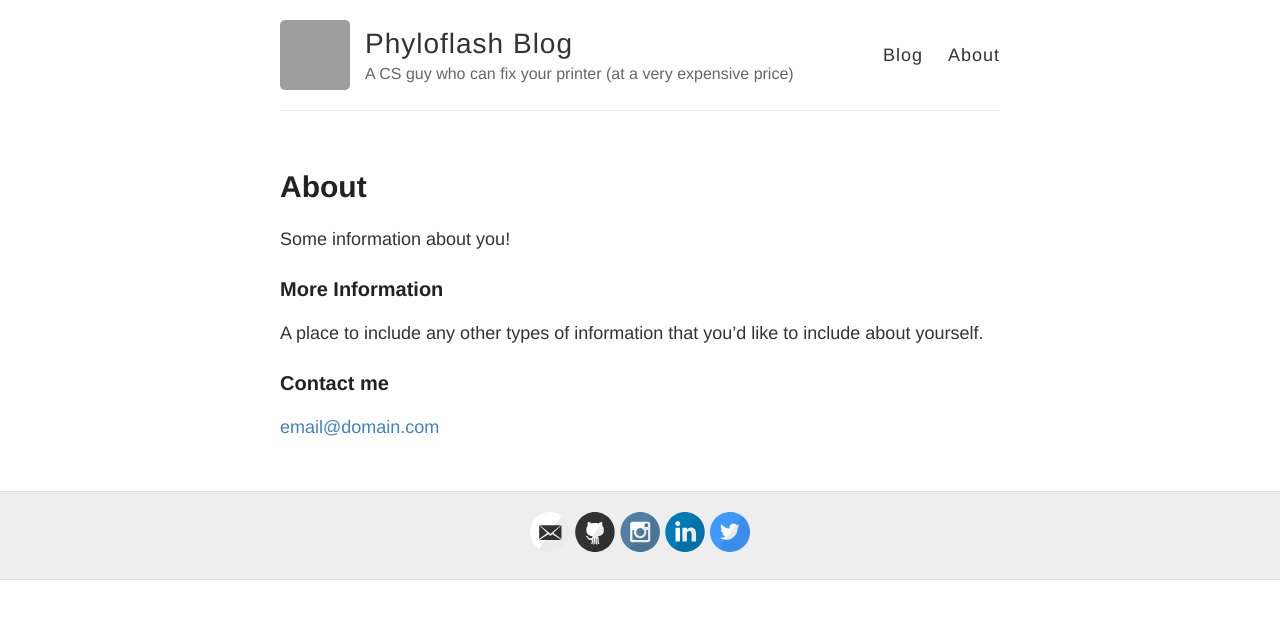
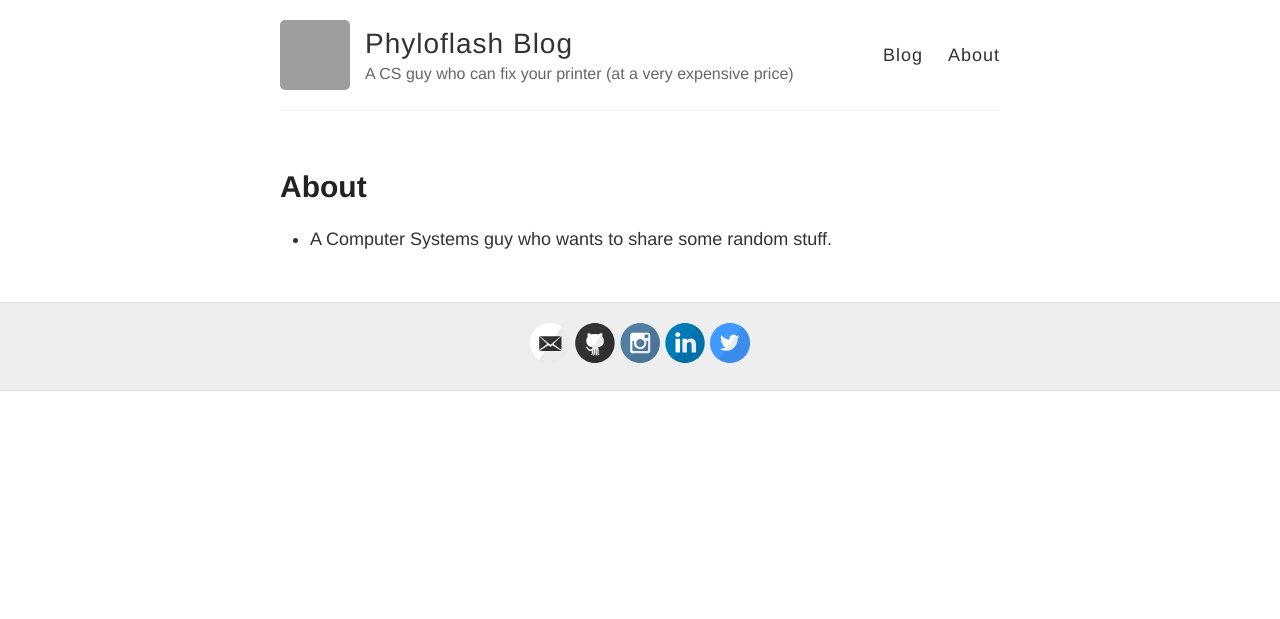
Before and after one commit to curioso180/phyloflash.github.io, a Jekyll site: the page built from about.md, in a window 1280 px wide. Shown: the top 619 px of the page. Built offline with Jekyll 4.4.1, drawn with Linux system fonts in a browser that asks for light colours; grey boxes are pictures that could not be loaded.

Commit message:
Updated about section
Signed-off-by: Cassiano Campes <cassianocampes@gmail.com>

```diff
--- a/about.md
+++ b/about.md
@@ -4,12 +4,4 @@ title: About
 permalink: /about/
 ---
 
-Some information about you!
-
-### More Information
-
-A place to include any other types of information that you'd like to include about yourself.
-
-### Contact me
-
-[email@domain.com](mailto:email@domain.com)
+- A Computer Systems guy who wants to share some random stuff.
```
Also changed, not shown: 2 other files.
